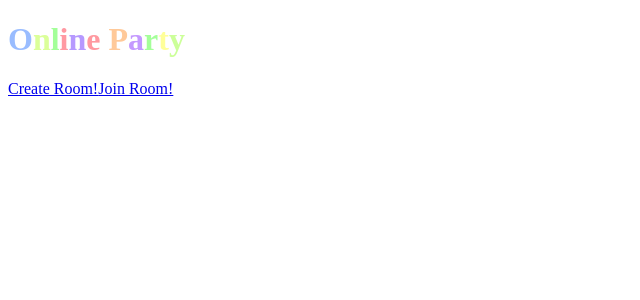
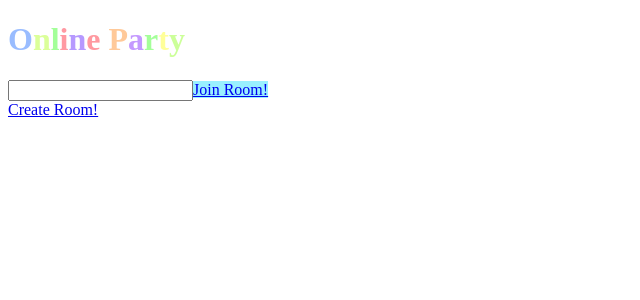
Before and after one commit to martinmunillas/HouseParty, a React app in the folder src/frontend/: page / in a window 1280 px wide. Shown: the top 300 px of the page, without its empty margins (0-640 px from the left). Built offline with nearby package versions, Linux system fonts and the light colour scheme; the HTML template or start-up script is replaced by a standard one.

Commit message:
Room page created as well as the getRoom api endpoint and now when you create room it redirects you to that room

```diff
--- a/src/frontend/src/App.js
+++ b/src/frontend/src/App.js
@@ -2,7 +2,7 @@ import React from 'react';
 import { BrowserRouter, Switch, Route } from 'react-router-dom';
 
 import HomePage from './pages/HomePage';
-import JoinRoomPage from './pages/JoinRoomPage';
+import RoomPage from './pages/RoomPage';
 import CreateRoomPage from './pages/CreateRoomPage';
 
 const App = () => {
@@ -10,8 +10,8 @@ const App = () => {
     <BrowserRouter>
       <Switch>
         <Route exact path='/' component={HomePage} />
-        <Route path='/join-room' component={JoinRoomPage} />
-        <Route path='/create-room' component={CreateRoomPage} />
+        <Route path='/room/:roomCode' component={RoomPage} />
+        <Route path='/create' component={CreateRoomPage} />
       </Switch>
     </BrowserRouter>
   );
--- a/src/frontend/src/pages/CreateRoomPage.jsx
+++ b/src/frontend/src/pages/CreateRoomPage.jsx
@@ -5,7 +5,7 @@ import axios from 'axios';
 import NeonText from '../components/NeonText';
 import CreateRoomForm from '../components/CreateRoomForm';
 
-const CreateRoomPage = () => {
+const CreateRoomPage = (props) => {
   const [form, setForm] = useState({ guest_can_pause: false, votes_to_skip: 1 });
 
   const handleChange = (e) => {
@@ -23,7 +23,7 @@ const CreateRoomPage = () => {
       url: '/api/create-room',
       data: form,
     });
-    console.log(res.data);
+    props.history.push(`/room/${res.data.code}`);
   };
   return (
     <>
--- a/src/frontend/src/pages/HomePage.jsx
+++ b/src/frontend/src/pages/HomePage.jsx
@@ -1,14 +1,40 @@
-import React from 'react';
+import React, { useState } from 'react';
 import { Link } from 'react-router-dom';
 import NeonText from '../components/NeonText';
 
-const HomePage = () => {
+const HomePage = (props) => {
+  const [code, setCode] = useState('');
+  const [error, setError] = useState('');
+  const codeIsValid = code.length == 6;
+  const handleCodeChange = (e) => {
+    setCode(e.target.value.toUpperCase());
+  };
+
+  const handleCodeSubmit = (e) => {
+    e.preventDefault();
+    if (codeIsValid) {
+      props.history.push(`/room/${code}`);
+    } else {
+      setError('Invalid Code');
+    }
+  };
   return (
     <>
       <NeonText>Online Party</NeonText>
       <div className='home__buttons'>
-        <Link to='/create-room' className="lineButton">Create Room!</Link>
-        <Link to='/join-room' className="lineButton">Join Room!</Link>
+        <p className='danger'>{error}</p>
+        <form onSubmit={handleCodeSubmit} className='joinForm'>
+          <input type='text' onChange={handleCodeChange} value={code} />
+          <Link
+            to={codeIsValid ? `/room/${code}` : '/'}
+            className='lineButton'
+            style={{ backgroundColor: `hsla(${Math.random() * 360}, 100%, 80%, 1)` }}
+            onClick={codeIsValid ? () => {} : () => setError('Invalid Code')}
+          >
+            Join Room!
+          </Link>
+        </form>
+        <Link to='/create'>Create Room!</Link>
       </div>
     </>
   );
--- a/src/frontend/src/pages/JoinRoomPage.jsx
+++ /dev/null
@@ -1,7 +0,0 @@
-import React from 'react'
-
-const JoinRoomPage = () => {
-    return <h1>Join Room Page</h1>
-}
-
-export default JoinRoomPage
--- /dev/null
+++ b/src/frontend/src/pages/RoomPage.jsx
@@ -0,0 +1,35 @@
+import React, { useState, useEffect } from 'react';
+import axios from 'axios';
+import NeonText from '../components/NeonText';
+
+const JoinRoomPage = (props) => {
+  const [room, setRoom] = useState({});
+
+  useEffect(async () => {
+    setRoom(await getRoomDetails());
+  }, []);
+  console.log(room);
+
+  const getRoomDetails = async () => {
+    const request = await axios({
+      method: 'get',
+      url: `/api/get-room?code=${props.match.params.roomCode}`,
+    });
+    return {
+      votesToSkip: request.data.votes_to_skip,
+      isHost: request.data.is_host,
+      guestCanPause: request.data.guest_can_pause,
+      code: request.data.code,
+    };
+  };
+
+  return (
+    <>
+      <NeonText>{room.code || ''}</NeonText>
+      <p>Votes to skip: {room.votesToSkip}</p>
+      <p>Guest can pause?: {JSON.stringify(room.guestCanPause)}</p>
+    </>
+  );
+};
+
+export default JoinRoomPage;
--- a/src/frontend/static/css/index.css
+++ b/src/frontend/static/css/index.css
@@ -7,6 +7,11 @@ body {
   background-color: black;
   font-family: 'Montserrat', sans-serif;
 }
+
+* {
+  box-sizing: border-box;
+}
+
 h1 {
   font-weight: 400;
   font-size: 128px;
@@ -22,7 +27,11 @@ button,
 input,
 textarea {
   outline: none;
-  border: none;
+}
+
+.danger {
+  background-color: red;
+  color: white;
 }
 
 .main {
@@ -44,13 +53,34 @@ textarea {
 .home__buttons {
   display: flex;
   justify-content: center;
+  flex-direction: column;
+  width: 30%;
+  margin: 0 auto;
+  align-items: center;
+}
+
+.joinForm {
+  display: flex;
+  justify-content: center;
+  flex-direction: column;
+  align-items: center;
+  width: 70%;
+}
+
+.joinForm input {
+  border-radius: 50px;
+  border: none;
+  width: 100%;
+  height: 0px;
+  padding: 20px 20px;
 }
 
 .lineButton {
   margin: 10px;
   padding: 20px;
-  border: 2px solid #ffffff;
   border-radius: 10px;
+  color: black;
+  font-weight: 600;
 }
 
 .createRoomForm {
```
Also changed, not shown: src/frontend/static/frontend/build.js.LICENSE.txt, 2 other files (tests, documents, lock files or other folders).
